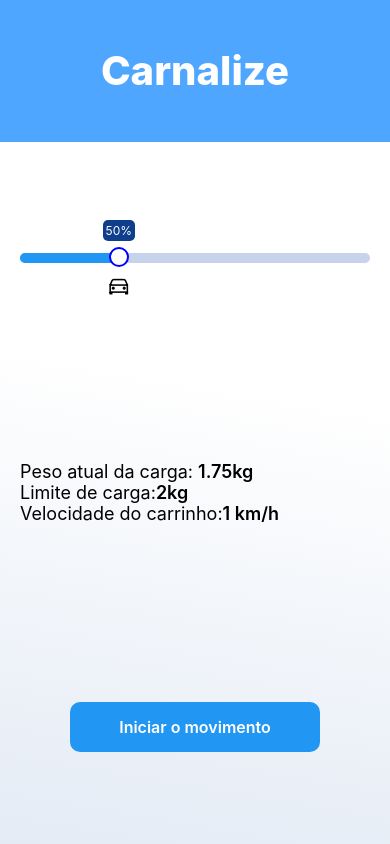
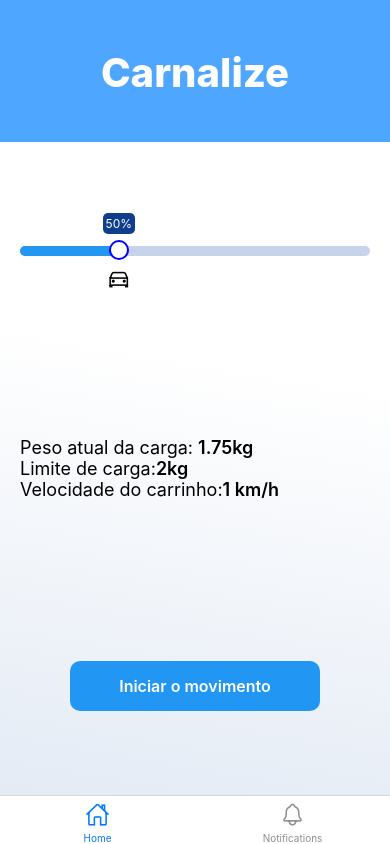
Before and after one commit to Grupo3-PI2/Veiculo-Autonomo, a React Native app in the folder carnalize/: screen / in a window 390 px wide. Built offline with nearby package versions, Linux system fonts and the light colour scheme.

Commit message:
criando tela de notificações

```diff
--- a/carnalize/src/Home/index.js
+++ b/carnalize/src/Home/index.js
@@ -6,6 +6,8 @@
   TouchableOpacity,
   View,
 } from "react-native";
+import { createBottomTabNavigator } from '@react-navigation/bottom-tabs';
+import { NavigationContainer } from '@react-navigation/native';
 import Ionicons from "@expo/vector-icons/Ionicons";
 
 const Alert = () => {
@@ -28,12 +30,10 @@
     <SafeAreaView style={[styles.viewPager, styles.container]}>
 
       {/* create a rectangle with background color */}
-      <View style={styles.header} />
-
-      <View style={[styles.container, { flex: 0.3 }]}>
+      <View style={[styles.header, { flex: 0.3 }]}>
         <Text style={styles.title}>Carnalize</Text>
       </View>
-
+      <View style={styles.topBar} />
 
       {isCarStop ? (
         <Alert />
@@ -84,10 +84,59 @@
   );
 };
 
+const NotificationsPageView = () => {
+  const [progress, setProgress] = useState(100);
+  const [isCarStop, setIsCarStop] = useState(false);
+
+  return (
+    <SafeAreaView style={[styles.viewPager, styles.container]}>
+
+      {/* create a rectangle with background color */}
+      <View style={[styles.header, { flex: 0.3 }]}>
+        <Text style={styles.title}>Notificações</Text>
+      </View>
+      <View style={styles.topBar} />
+
+    </SafeAreaView>
+  );
+};
+
+const Tab = createBottomTabNavigator();
+
+const App = () => {
+  return (
+    <NavigationContainer>
+      <Tab.Navigator>
+        <Tab.Screen
+          name="Home"
+          component={HomePageView}
+          options={{
+            tabBarIcon: ({ color, size }) => (
+              <Ionicons name="home-outline" color={color} size={size} />
+            ),
+            headerShown: false,
+          }}
+        />
+        <Tab.Screen
+          name="Notifications"
+          component={NotificationsPageView}
+          options={{
+            tabBarIcon: ({ color, size }) => (
+              <Ionicons name="notifications-outline" color={color} size={size} />
+            ),
+            headerShown: false,
+          }}
+        />
+      </Tab.Navigator>
+    </NavigationContainer>
+  );
+};
+
 const styles = StyleSheet.create({
   viewPager: {
-    flex: 1,
+    flex: 0,
     backgroundImage: "linear-gradient(189.63deg, #FFFFFF 45.05%, #E4EBF5 100%)",
+    height: "100vh",
   },
   page: {
     justifyContent: "center",
@@ -102,6 +151,9 @@
     fontSize: 40,
     fontWeight: 849,
     color: "white",
+    top: "0px",
+    position: "absolute",
+    marginTop: "3rem",
   },
   bar: {
     width: 350,
@@ -183,9 +235,16 @@
     height: "142px",
     left: "0px",
     top: "0px",
+    alignItems: "center",
 
     backgroundColor: "#4FA6FF",
+  },
+  topBar: {
+    width: "100%",
+    height: "142px",
+    left: "0px",
+    top: "0px",
   }
 });
 
-export default HomePageView;
+export default App;
```
Also changed, not shown: carnalize/package.json (+12 -4 lines).
